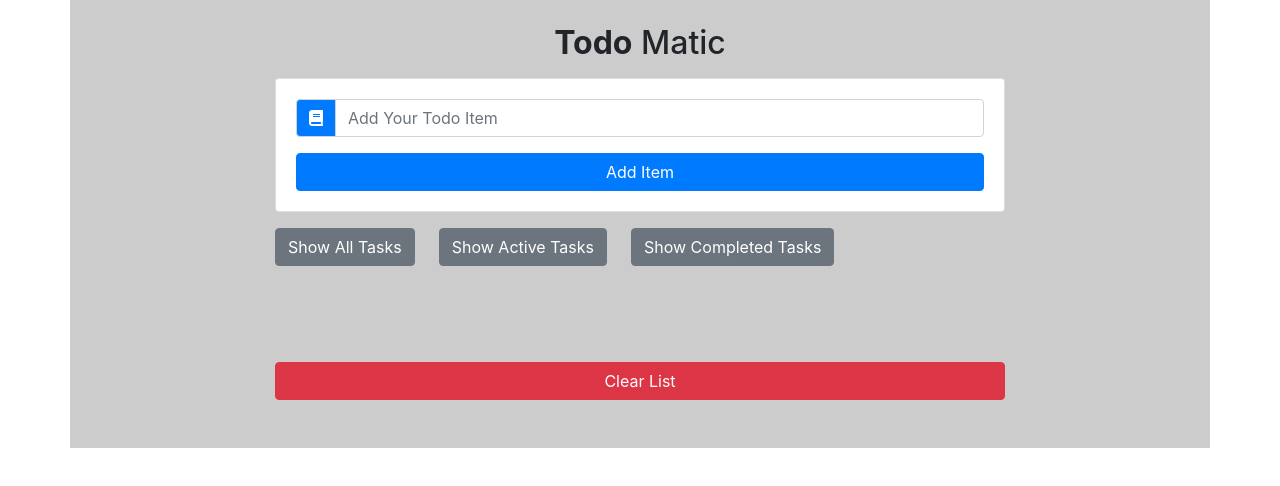
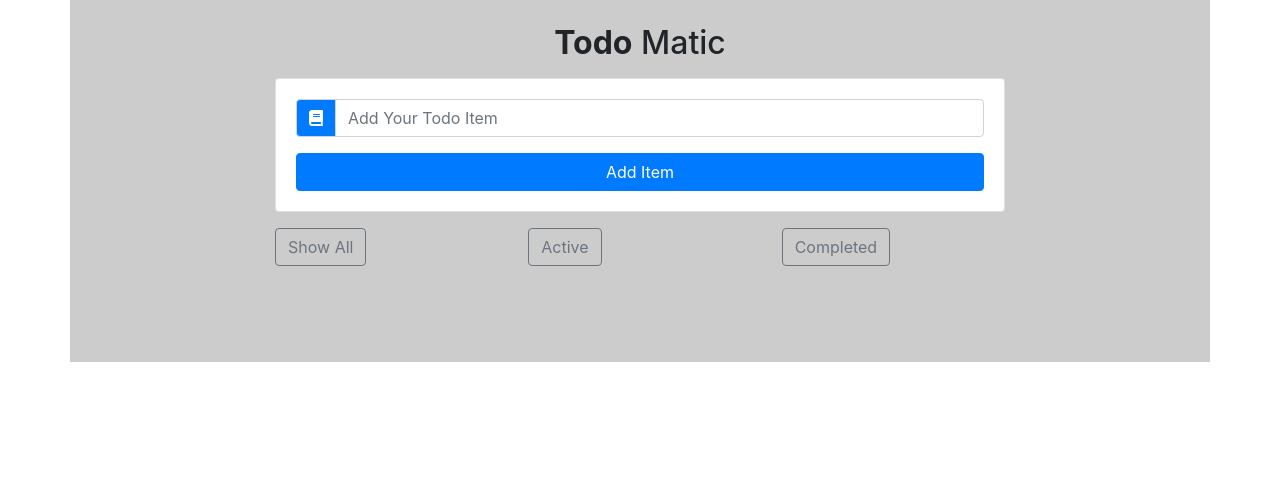
Before and after one commit to smishra11/TODO-Matic, a React (Create React App) app: page / in a window 1280 px wide. Shown: the top 486 px of the page. Built offline with nearby package versions, Linux system fonts and the light colour scheme.

Commit message:
added code for filtering items from todo list

```diff
--- a/src/App.js
+++ b/src/App.js
@@ -31,18 +31,13 @@ class App extends Component {
     // console.log(newItem);
 
     const updatedItems = [...this.state.items, newItem];
+    console.log(updatedItems);
 
     this.setState({
       items: updatedItems,
       item: "",
       id: uuid(),
       editItem: false,
-    });
-  };
-
-  clearList = () => {
-    this.setState({
-      items: [],
     });
   };
 
@@ -55,7 +50,7 @@ class App extends Component {
     const filteredItems = this.state.items.filter((item) => item.id !== id);
 
     const selectedItem = this.state.items.find((item) => item.id === id);
-    console.log(selectedItem);
+    // console.log(selectedItem);
 
     this.setState({
       items: filteredItems,
@@ -81,7 +76,6 @@ class App extends Component {
             />
             <TodoList
               items={this.state.items}
-              clearList={this.clearList}
               handleDelete={this.handleDelete}
               handleEdit={this.handleEdit}
             />
--- /dev/null
+++ b/src/components/Filtered.js
@@ -0,0 +1,7 @@
+import React, { Component } from "react";
+
+export default class Filtered extends Component {
+  render() {
+    return <div></div>;
+  }
+}
--- a/src/components/TodoItem.js
+++ b/src/components/TodoItem.js
@@ -5,6 +5,7 @@ export default class TodoItem extends Component {
     const { title, handleDelete, handleEdit } = this.props;
     return (
       <li className="list-group-item text-capitalize d-flex justify-content-between my-2">
+        <input type="checkbox" className="form-check-input" />
         <h6>{title}</h6>
         <div className="todo-icon">
           <span className="mx-2 text-success" onClick={handleEdit}>
--- a/src/components/TodoList.js
+++ b/src/components/TodoList.js
@@ -1,18 +1,31 @@
 import React, { Component } from "react";
 
 import TodoItem from "./TodoItem";
+import Filtered from "./Filtered";
 
 export default class TodoList extends Component {
   render() {
-    const { items, clearList, handleDelete, handleEdit } = this.props;
+    const { items, handleDelete, handleEdit } = this.props;
+    let showClicked = () => {
+      items.map((item) => {
+        // console.log(item);
+        return <Filtered item={item} />;
+      });
+    };
     return (
       <>
-        <div>
-          <button className="btn btn-secondary">Show All Tasks</button>
-          <button className="btn btn-secondary ml-4">Show Active Tasks</button>
-          <button className="btn btn-secondary ml-4">
-            Show Completed Tasks
-          </button>
+        <div className="row">
+          <div className="col">
+            <button className="btn btn-outline-secondary" onClick={showClicked}>
+              Show All
+            </button>
+          </div>
+          <div className="col">
+            <button className="btn btn-outline-secondary">Active</button>
+          </div>
+          <div className="col">
+            <button className="btn btn-outline-secondary">Completed</button>
+          </div>
         </div>
         <ul className="list-group my-5">
           {items.map((item) => {
@@ -25,13 +38,6 @@ export default class TodoList extends Component {
               />
             );
           })}
-          <button
-            type="button"
-            className="btn btn-danger btn-block text-capitalize mt-5"
-            onClick={clearList}
-          >
-            Clear list
-          </button>
         </ul>
       </>
     );
```
